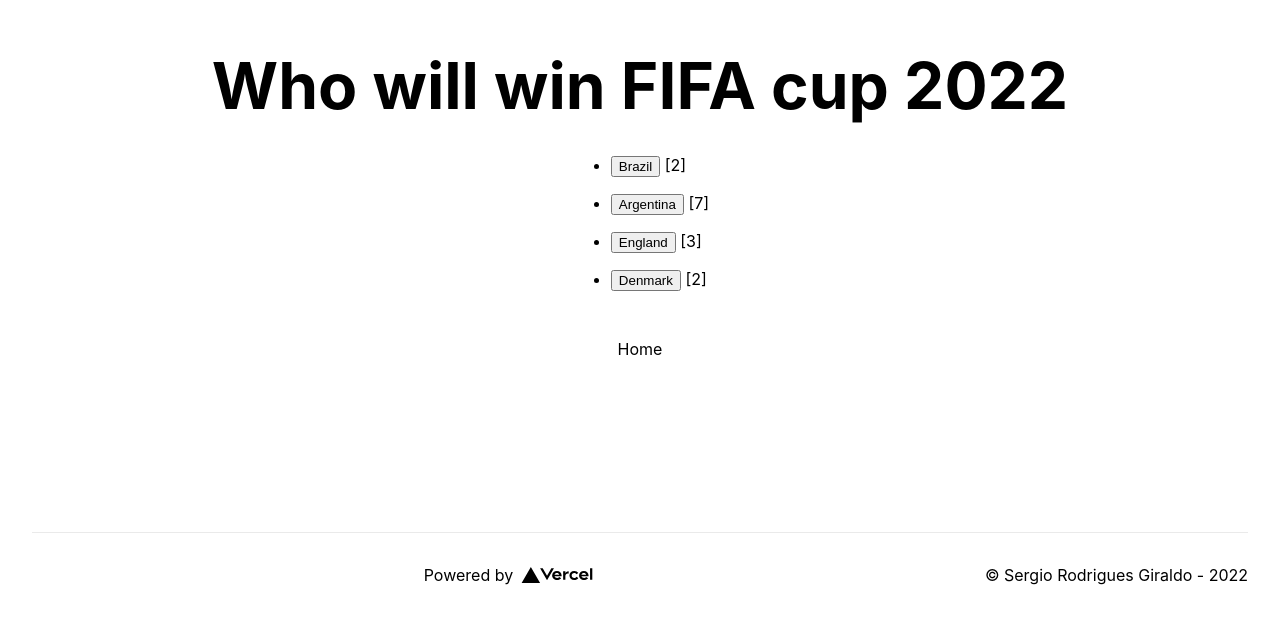
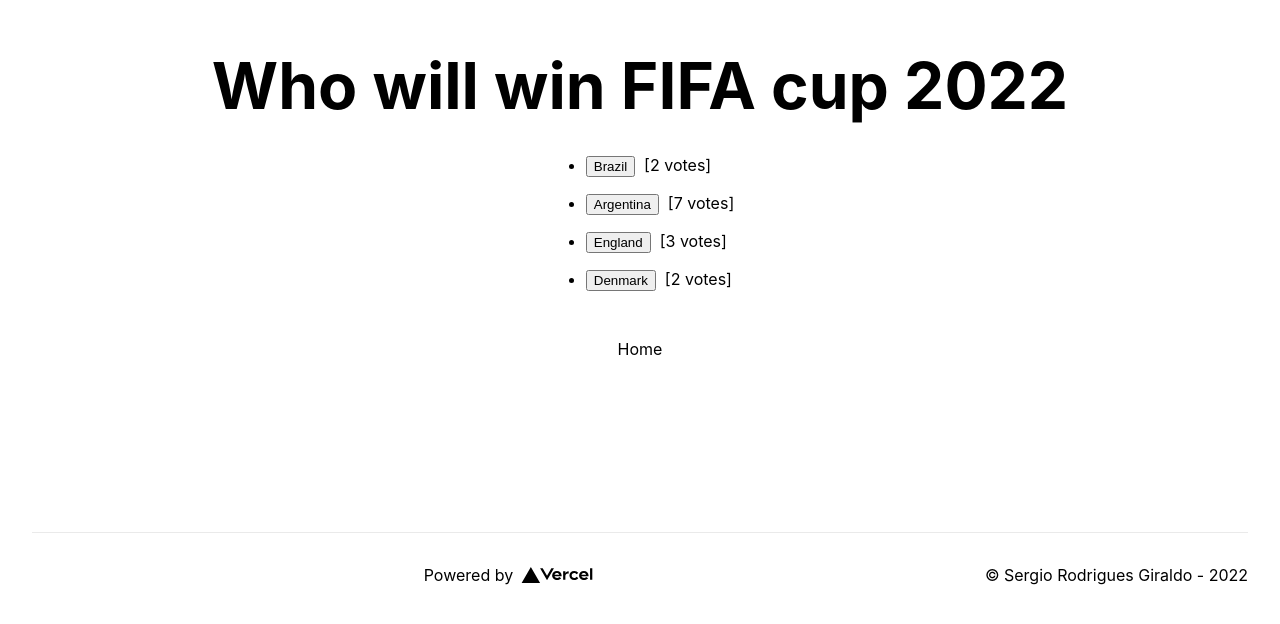
Before and after one commit to sergiorgiraldo/voting-app, a Next.js app: page /poll/1 in a window 1280 px wide. Shown: the part 108-732 px from the top of the page. Built offline with nearby package versions, Linux system fonts and the light colour scheme.

Commit message:
only allow voting if poll is open:: by sergio giraldo @ 20221124T1034CET, gpg signed

```diff
--- a/components/dummy.json
+++ b/components/dummy.json
@@ -18,7 +18,8 @@
 			"options": [
 				{ "id": 1, "option": "Brazil", "count": 112 },
 				{ "id": 2, "option": "Italia", "count": 143 },
-				{ "id": 3, "option": "United States", "count": 88 }
+				{ "id": 3, "option": "United States", "count": 88 },
+				{ "id": 4, "option": "Turkey", "count": 1 }
 			]
 		},
 		{
--- a/pages/poll/[id].js
+++ b/pages/poll/[id].js
@@ -2,6 +2,7 @@ import styles from "../../styles/Home.module.css";
 import { GetPolls } from "../../components/poll";
 import Head from "next/head";
 import Image from "next/image";
+import { Fragment } from "react";
 
 function PollPage(props) {
 	const poll = props.poll;
@@ -26,14 +27,22 @@ function PollPage(props) {
 
 			<main className={styles.main}>
 				<h3 className={styles.title}>{poll.description}</h3>
-
 				<ul>
 					{poll.options.map(({ id, option, count }) => (
 						<li className={styles.li} key={id}>
-							<button onClick={() => handleClick(poll.id, id)}>
-								{option}
-							</button>{" "}
-							[{count}]
+							{poll.status == "open" &&
+								<Fragment>
+									<button onClick={() => handleClick(poll.id, id)}>
+										{option}
+									</button>
+								</Fragment>
+							}
+							{poll.status == "closed" &&
+								<Fragment>
+									{option}
+								</Fragment>
+							}
+							&nbsp;&nbsp;[{count} vote{(count > 1 || count ==0) && "s"}]
 						</li>
 					))}
 				</ul>
```
